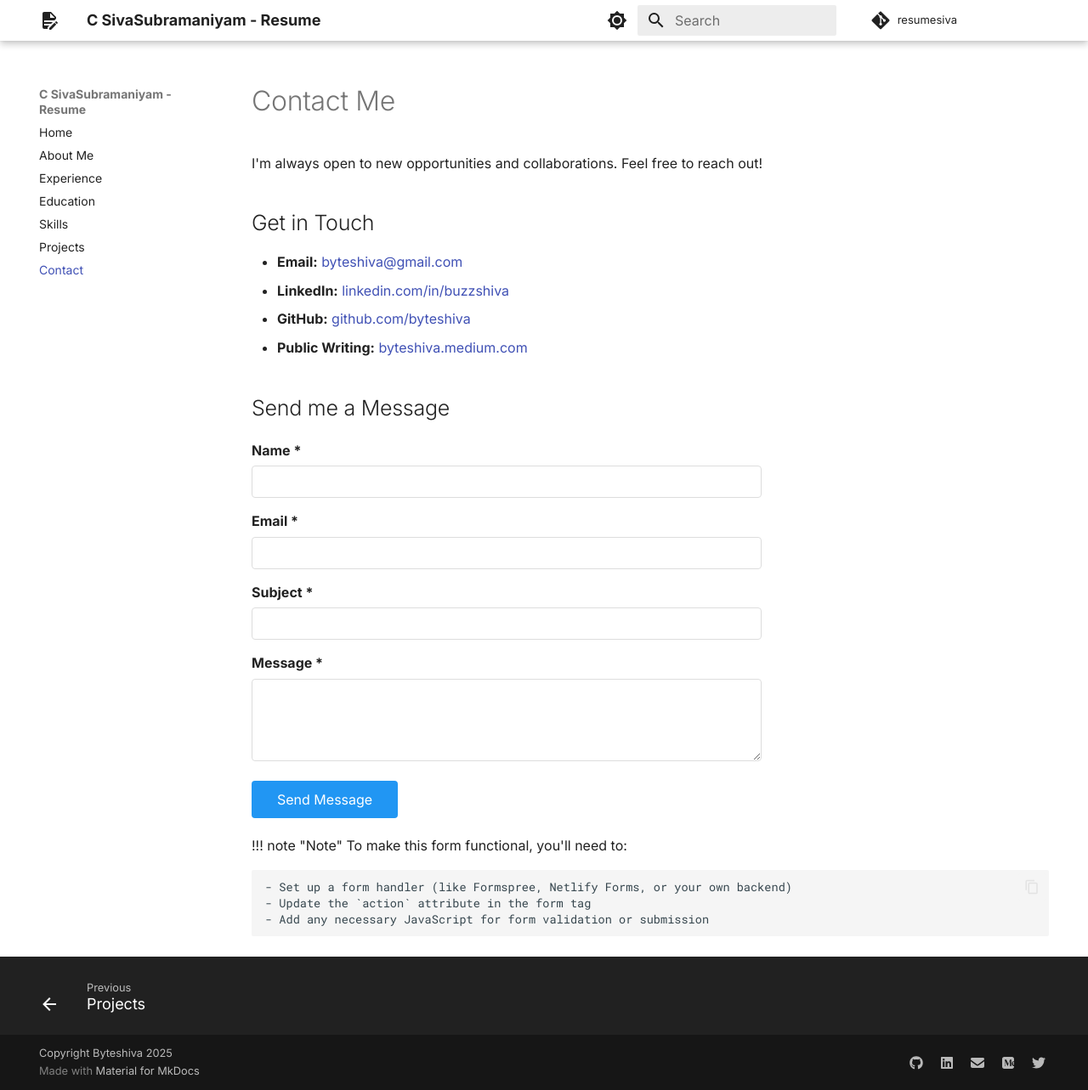
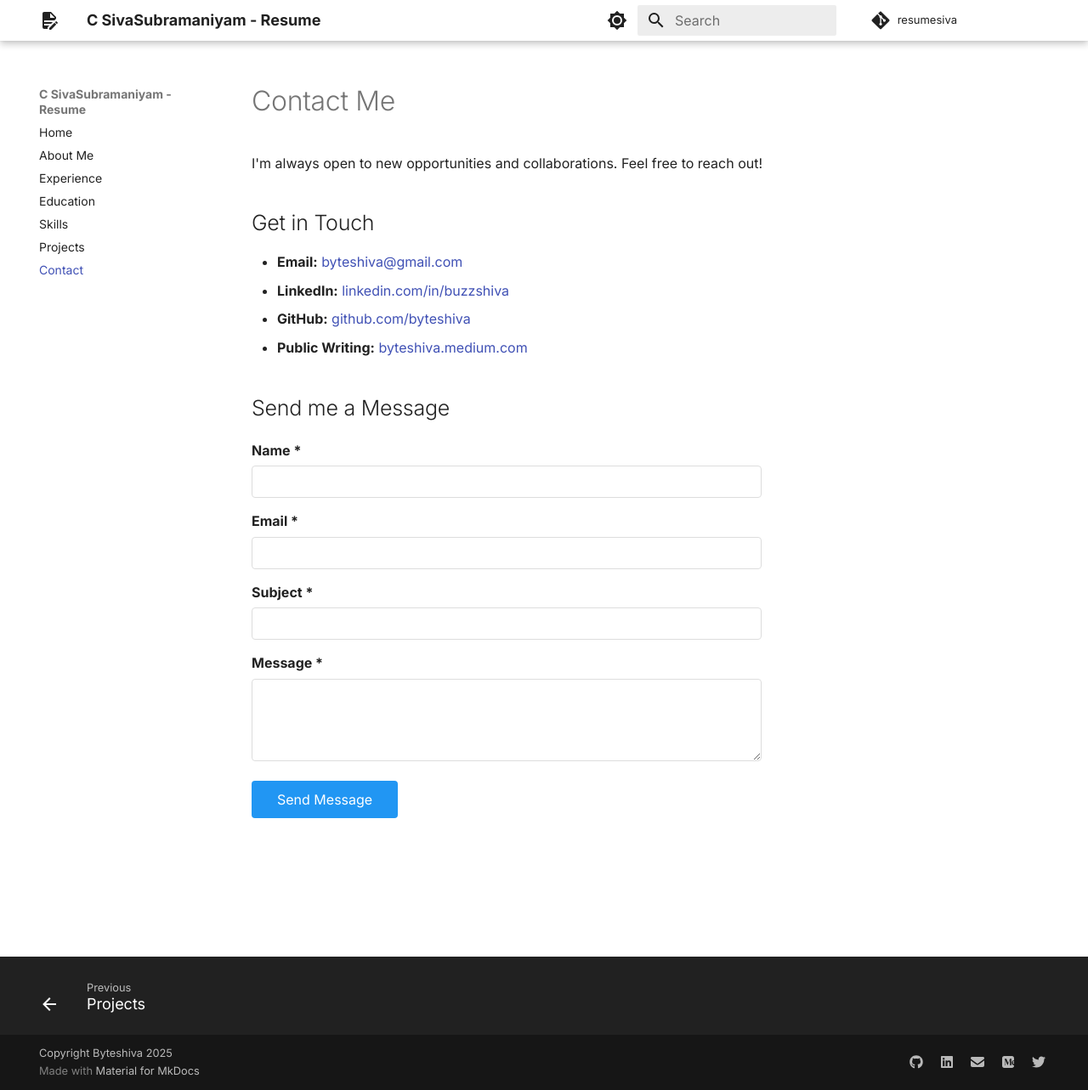
Before and after one commit to byteshiva/repo-resume, an MkDocs documentation site: the page built from docs/contact.md, in a window 1280 px wide and 1283 px high. Shown: the whole window at 85% size. Built offline with MkDocs 1.6.1 and Material for MkDocs 9.7.7, drawn with Linux system fonts in a browser that asks for light colours.

Commit message:
Update contact.md

```diff
--- a/docs/contact.md
+++ b/docs/contact.md
@@ -41,10 +41,3 @@ I'm always open to new opportunities and collaborations. Feel free to reach out!
     <input type="submit" value="Send Message" style="background-color: #2196F3; color: white; padding: 12px 30px; border: none; border-radius: 4px; cursor: pointer; font-size: 16px;">
   </div>
 </form>
-
-!!! note "Note"
-    To make this form functional, you'll need to:
-
-    - Set up a form handler (like Formspree, Netlify Forms, or your own backend)
-    - Update the `action` attribute in the form tag
-    - Add any necessary JavaScript for form validation or submission
```
